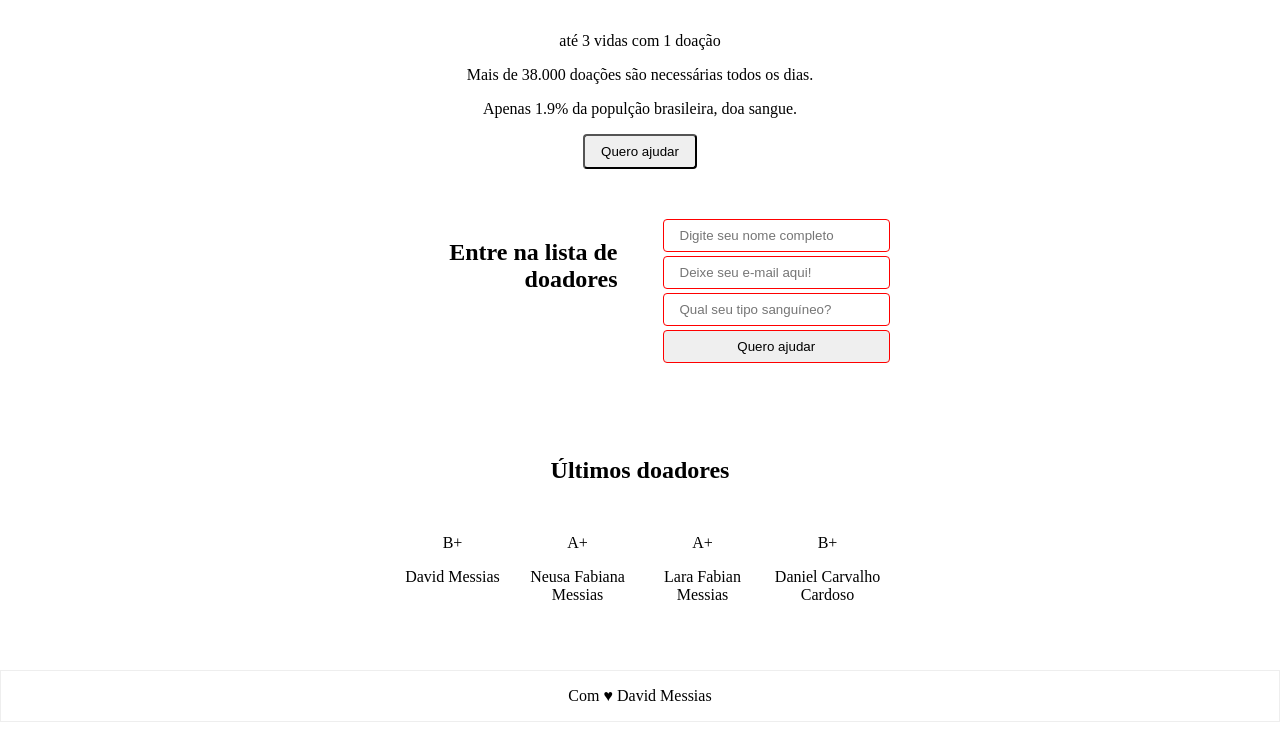
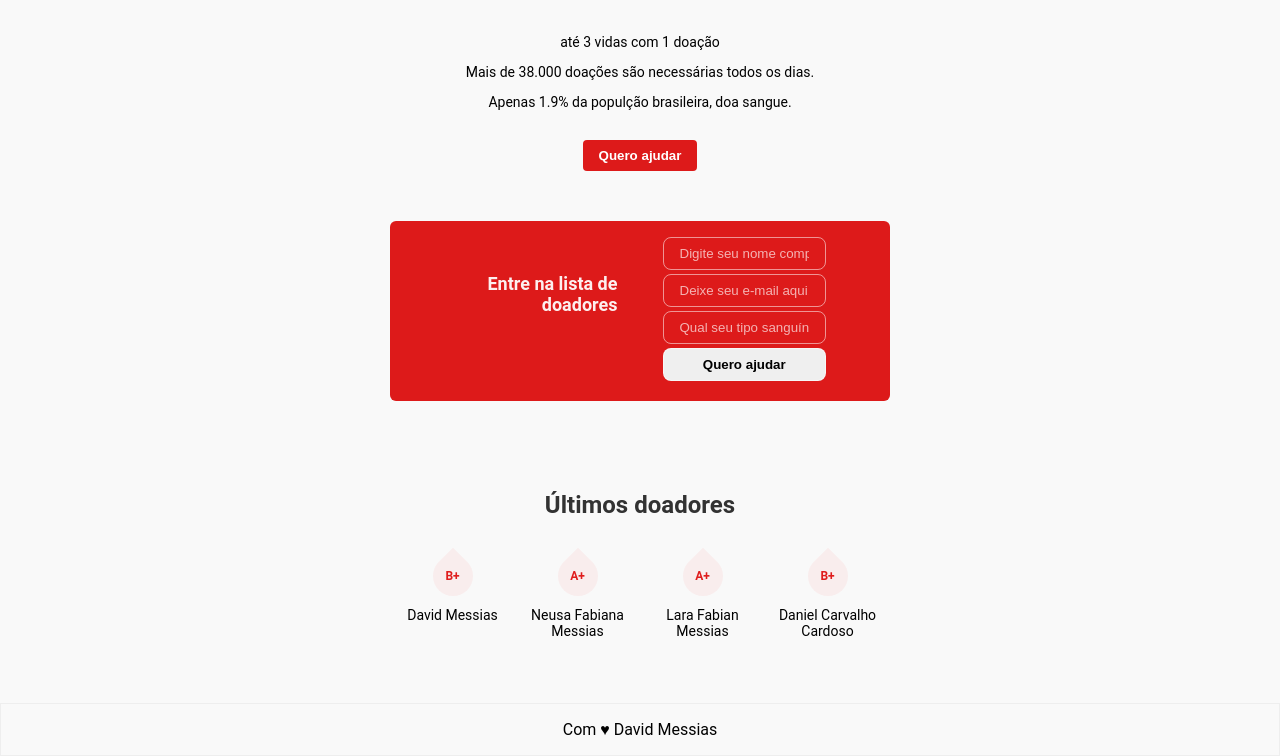
Before and after one commit to DawiMessias/MaratonaDev3.0, a plain HTML site: page index.html in a window 1280 px wide. Shown: the part 153-909 px from the top of the page. Before the commit the page ends 875 px from the top, so only its background shows below. Drawn offline with Linux system fonts and the light colour scheme.

Commit message:
Finalizando o css primeira parte da maratonaDev

```diff
--- a/style.css
+++ b/style.css
@@ -1,3 +1,8 @@
+* {
+    box-sizing: border-box;
+}
+
+
 header, main, footer {
     text-align: center;
 }
@@ -7,11 +12,54 @@ main .donors {
     grid-template-columns: 1fr 1fr 1fr 1fr;
 }
 
+.blood {
+    color:  #dd1a1a;
+    font-weight: bold;
+    font-size: 12px;
+
+    display: flex;
+    align-items: center;
+
+    position: relative;
+
+    justify-content: center;
+
+}
+
+.blood::before {
+    content: "";
+    background-color: #ff4f4f11;
+
+    width: 40px;
+    height: 40px;
+
+    position: absolute;
+
+    border-radius: 50%;
+    border-top-right-radius: 0;
+
+    transform: rotate(-45deg);
+
+}
+
+.donor p {
+    margin-top: 24px;
+    font-size: 14px;
+}
+
 section.form {
     display: grid;
     grid-template-columns: 1fr 1fr;
 
     grid-gap: 45px;
+
+    align-items: center;
+
+    background-color: #dd1a1a;
+
+    padding: 16px 64px;
+
+    border-radius: 6px;
 }
 
 form input,
@@ -20,12 +68,24 @@ form button {
 
     margin-bottom: 4px;
 
-    box-sizing: border-box;
+
 
     padding: 8px 16px;
 
-    border-radius: 4px;
-    border: 1px red solid;
+    border-radius: 8px;
+    border: 1px #ffffff88 solid;
+}
+
+form input {
+    background-color: transparent;
+}
+
+form input::placeholder {
+    color: #ffffffaa;
+}
+
+form button {
+    font-weight: bold;
 }
 
 header, .form, main {
@@ -36,8 +96,28 @@ header, .form, main {
 }
 
 header button {
+    margin-top: 16px;
     padding: 8px 16px;
+
+
+    background-color: #dd1a1a;
+    color: white;
+
+    font-weight: bold;
+
     border-radius: 4px;
+    border: none;
+}
+
+
+.logo {
+    width: 120px;
+    margin: 70px;
+}
+
+header p {
+    font-size: 14px;
+
 }
 
 html, body {
@@ -49,6 +129,10 @@ body {
     flex-direction: column;
 
     height: 100vh;
+
+    font-family: 'Roboto', sans-serif;
+
+    background-color: #f9f9f9;
 }
 
 footer {
@@ -62,6 +146,33 @@ header, h1, main, h2 {
     margin-bottom: 50px;
 }
 
+h1, h2 {
+    color: #000000cc;
+}
+
+main h2 span {
+    color: #dd1a1a;
+}
+
 .form h2 {
     text-align: right;
+    color: #ffffffee;
+
+    font-size: 18px;
 }
+
+
+
+/* fazendo o button Quero doar sumir e aparecer */
+
+section.form {
+    transition: all 300ms;
+}
+
+section.form.hide {
+    opacity: 0;
+    visibility: hidden;
+    height: 0;
+    margin-top: -70px;
+
+}
```
